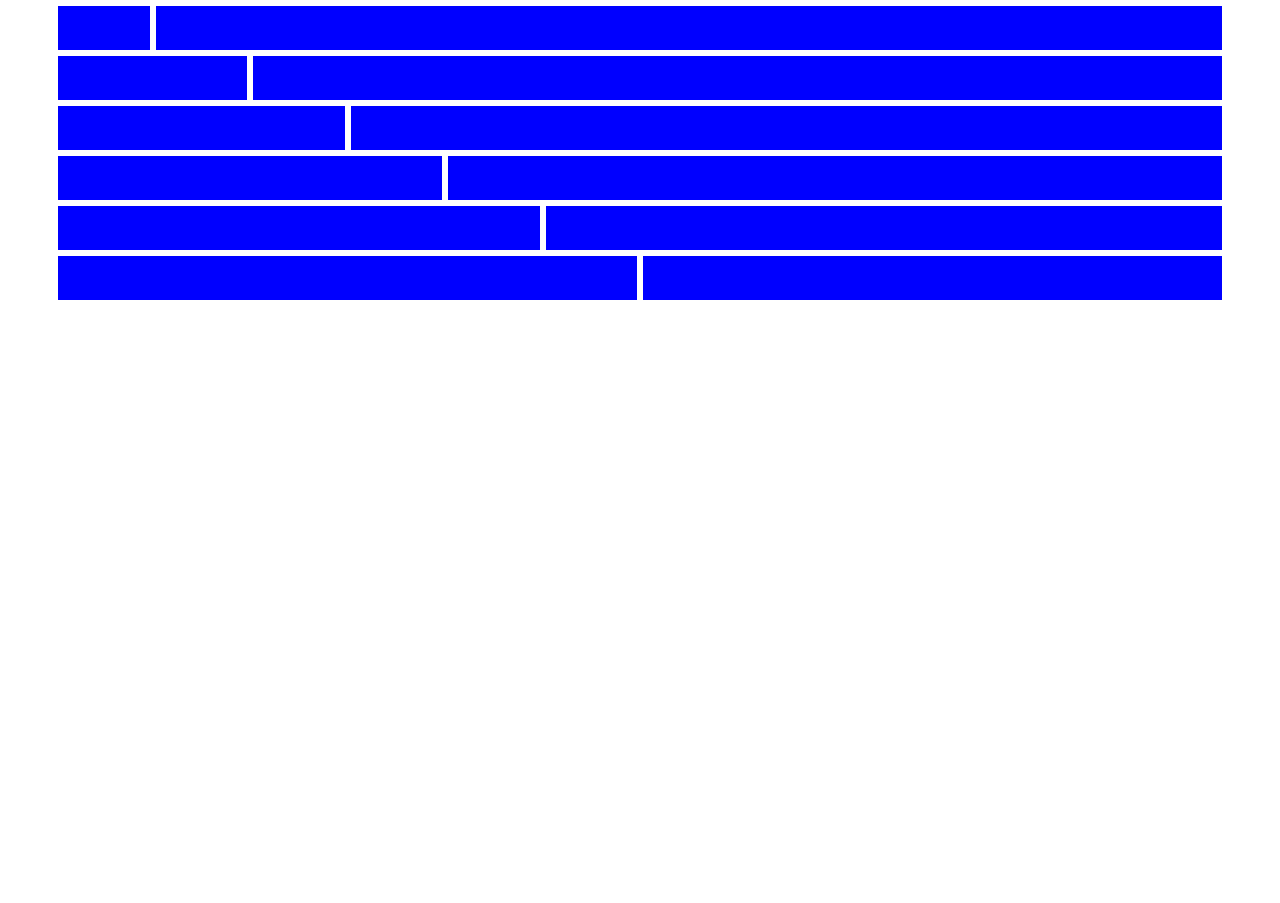
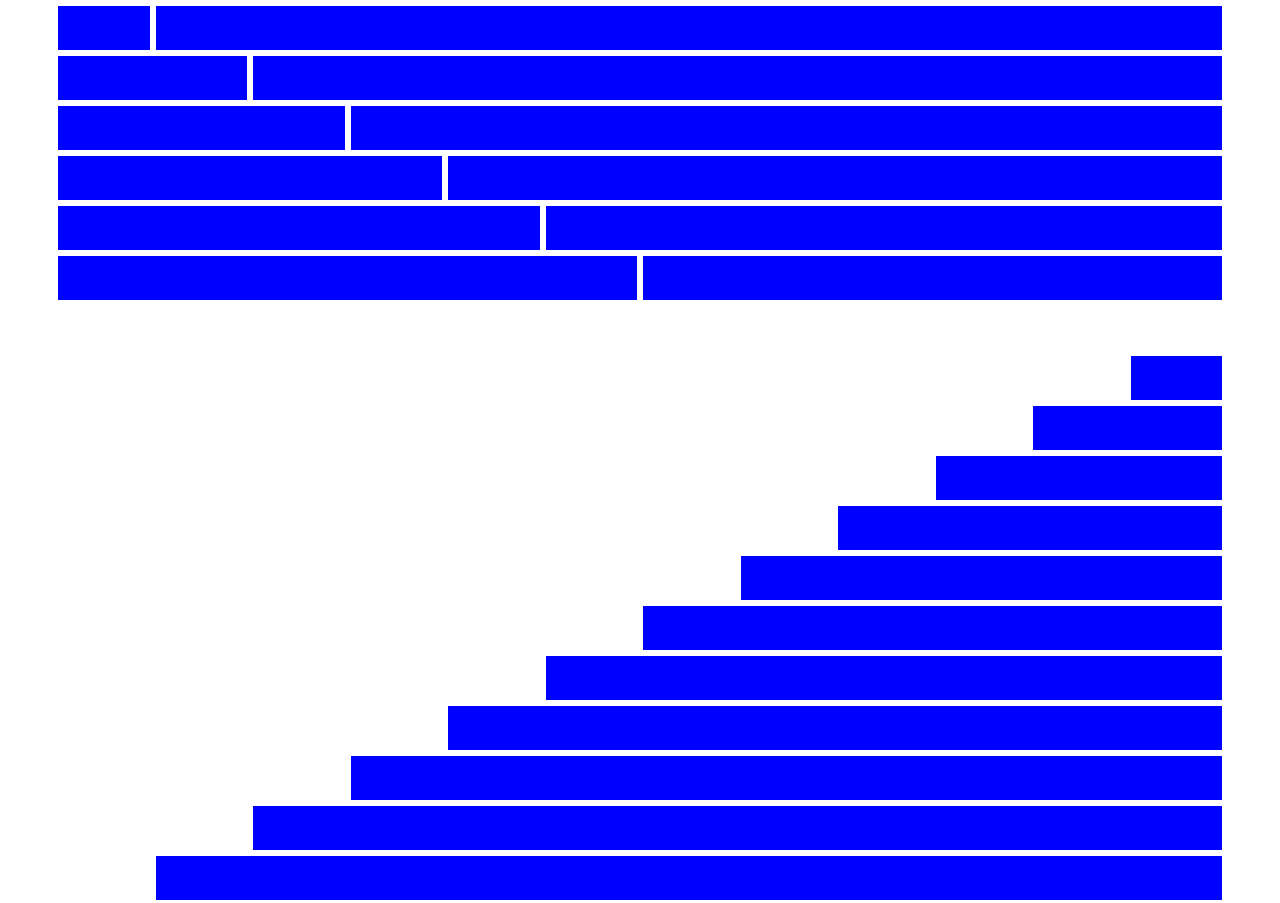
Before and after one commit to marcomaione/html-css-12bool, a plain HTML site: page index.html in a window 1280 px wide. Shown: the part 521-1424 px from the top of the page. Before the commit the page ends 824 px from the top, so only its background shows below. Drawn offline with Linux system fonts and the light colour scheme.

Commit message:
esercizio finito

```diff
--- a/CSS/12boolflex.css
+++ b/CSS/12boolflex.css
@@ -92,3 +92,60 @@
     max-width: calc((100% / 12) * 12);
 
 }
+
+/*offset*/
+
+.col-offset-1 {
+    margin-left: calc((100% / 12) * 1);
+
+}
+
+.col-offset-2 {
+    margin-left: calc((100% / 12) * 2);
+
+}
+
+.col-offset-3 {
+    margin-left: calc((100% / 12) * 3);
+
+}
+
+.col-offset-4 {
+    margin-left: calc((100% / 12) * 4);
+
+}
+
+.col-offset-5 {
+    margin-left: calc((100% / 12) * 5);
+
+}
+
+.col-offset-6 {
+    margin-left: calc((100% / 12) * 6);
+
+}
+
+.col-offset-7 {
+    margin-left: calc((100% / 12) * 7);
+
+}
+
+.col-offset-8 {
+    margin-left: calc((100% / 12) * 8);
+
+}
+
+.col-offset-9 {
+    margin-left: calc((100% / 12) * 9);
+
+}
+
+.col-offset-10 {
+    margin-left: calc((100% / 12) * 10);
+
+}
+
+.col-offset-11 {
+    margin-left: calc((100% / 12) * 11);
+
+}
--- a/index.html
+++ b/index.html
@@ -267,5 +267,78 @@
 
     </section>
 
+    <section class="container">
+
+        <div class="row">
+            <div class="col-1 col-offset-11">
+                <div class="box">
+
+                </div>
+            </div>
+
+            <div class="col-2 col-offset-10">
+                <div class="box">
+
+                </div>
+            </div>
+
+            <div class="col-3 col-offset-9">
+                <div class="box">
+
+                </div>
+            </div>
+
+            <div class="col-4 col-offset-8">
+                <div class="box">
+
+                </div>
+            </div>
+
+            <div class="col-5 col-offset-7">
+                <div class="box">
+
+                </div>
+            </div>
+
+            <div class="col-6 col-offset-6">
+                <div class="box">
+
+                </div>
+            </div>
+
+            <div class="col-7 col-offset-5">
+                <div class="box">
+
+                </div>
+            </div>
+
+            <div class="col-8 col-offset-4">
+                <div class="box">
+
+                </div>
+            </div>
+
+            <div class="col-9 col-offset-3">
+                <div class="box">
+
+                </div>
+            </div>
+
+            <div class="col-10 col-offset-2">
+                <div class="box">
+
+                </div>
+            </div>
+
+            <div class="col-11 col-offset-1">
+                <div class="box">
+
+                </div>
+            </div>
+
+
+        </div>
+    </section>
+
 </body>
 </html>
```
